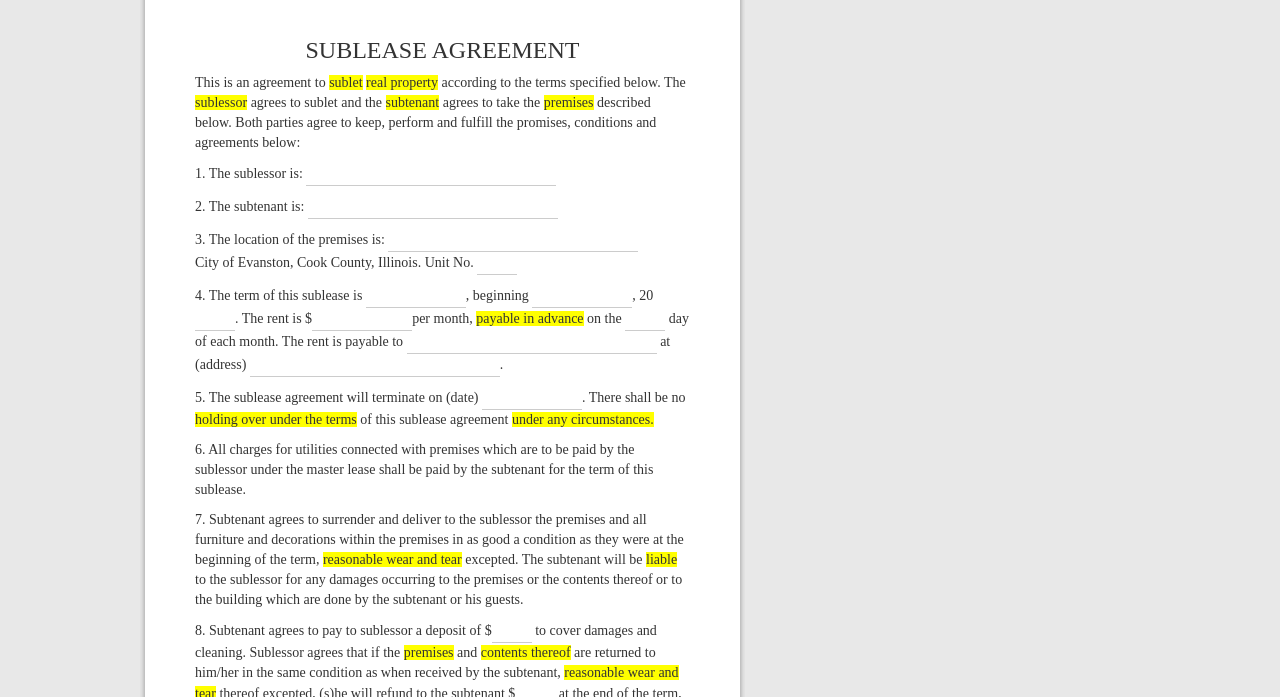
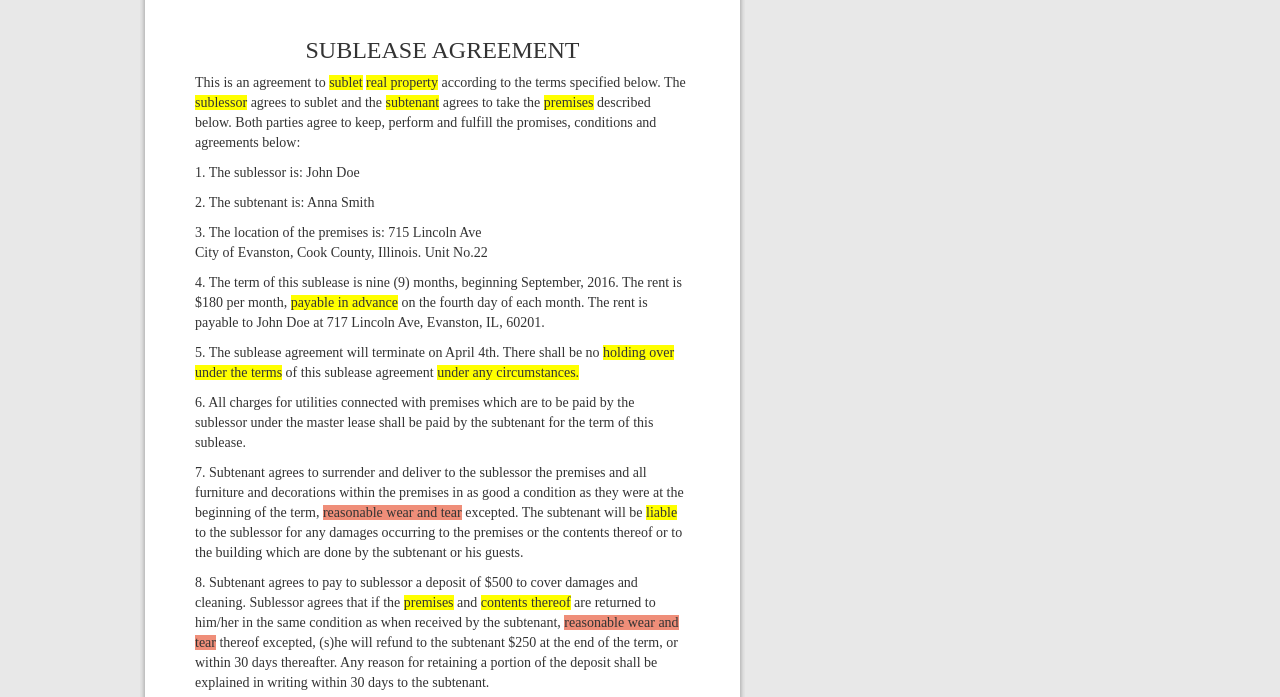
Before and after one commit to johnhkelley1/sign-steady, a website: page public/contract.html in a window 1280 px wide. Shown: the part 163-860 px from the top of the page. Drawn offline with Linux system fonts and the light colour scheme.

Commit message:
added answers to questions

```diff
--- a/public/contract.html
+++ b/public/contract.html
@@ -34,29 +34,29 @@
             This is an agreement to <span data-def="lease (a property) to a subtenant.">sublet</span> <span data-def="fixed property, principally land and buildings.">real property</span> according to the terms specified below. The <span data-def="a person who grants a sublease.">sublessor</span> agrees to sublet and the <span data-def="a person who leases property from a tenant.">subtenant</span> agrees to take the <span data-def="a house or building, together with its land and outbuildings, occupied by a business or considered in an official context.">premises</span> described below. Both parties agree to keep, perform and fulfill the promises, conditions and agreements below:
           </p>
           <p>
-            1. The sublessor is: <input type="text" class="w-250" />
+            1. The sublessor is: John Doe
           </p>
           <p>
-            2. The subtenant is: <input type="text" class="w-250" />
+            2. The subtenant is: Anna Smith
           </p>
           <p>
-            3. The location of the premises is: <input type="text" class="w-250" /><br />
-            City of Evanston, Cook County, Illinois. Unit No. <input type="text" class="w-40" />
+            3. The location of the premises is: 715 Lincoln Ave<br />
+            City of Evanston, Cook County, Illinois. Unit No.22
           </p>
           <p>
-            4. The term of this sublease is <input type="text" class="w-100" />, beginning <input type="text" class="w-100" />, 20<input type="text" class="w-40" />. The rent is $<input type="text" class="w-100" />per month, <span data-def="the part of a contractually due sum that is paid or received in advance for goods or services.">payable in advance</span> on the <input type="text" class="w-40" /> day of each month. The rent is payable to <input type="text" class="w-250" /> at (address) <input type="text" class="w-250" />.
+            4. The term of this sublease is nine (9) months, beginning September, 2016. The rent is $180 per month, <span data-def="the part of a contractually due sum that is paid or received in advance for goods or services.">payable in advance</span> on the fourth day of each month. The rent is payable to John Doe at 717 Lincoln Ave, Evanston, IL, 60201.
           </p>
           <p>
-            5. The sublease agreement will terminate on (date) <input type="text" class="w-100" />. There shall be no <span data-def="the act of keeping possession by the tenant, without the consent of the landlord of premises which the latter, or those under whom he claims, had leased to the former, after the term has expired.">holding over under the terms</span> of this sublease agreement <span data-def="no matter what the situation.">under any circumstances.</span>
+            5. The sublease agreement will terminate on April 4th. There shall be no <span data-def="the act of keeping possession by the tenant, without the consent of the landlord of premises which the latter, or those under whom he claims, had leased to the former, after the term has expired.">holding over under the terms</span> of this sublease agreement <span data-def="no matter what the situation.">under any circumstances.</span>
           </p>
           <p>
             6. All charges for utilities connected with premises which are to be paid by the sublessor under the master lease shall be paid by the subtenant for the term of this sublease.
           </p>
           <p>
-            7. Subtenant agrees to surrender and deliver to the sublessor the premises and all furniture and decorations within the premises in as good a condition as they were at the beginning of the term, <span data-def="Reasonable wear and tear (NOTE: may vary with discussion)">reasonable wear and tear</span> excepted. The subtenant will be <span data-def="legal responsibility for one's acts or omissions. Failure of a person or entity to meet that responsibility leaves him/her/it open to a lawsuit for any resulting damages or a court order to perform (as in a breach of contract or violation of statute).">liable</span> to the sublessor for any damages occurring to the premises or the contents thereof or to the building which are done by the subtenant or his guests.
+            7. Subtenant agrees to surrender and deliver to the sublessor the premises and all furniture and decorations within the premises in as good a condition as they were at the beginning of the term, <span class="red-highlight" data-def="Reasonable wear and tear (NOTE: may vary with discussion)">reasonable wear and tear</span> excepted. The subtenant will be <span data-def="legal responsibility for one's acts or omissions. Failure of a person or entity to meet that responsibility leaves him/her/it open to a lawsuit for any resulting damages or a court order to perform (as in a breach of contract or violation of statute).">liable</span> to the sublessor for any damages occurring to the premises or the contents thereof or to the building which are done by the subtenant or his guests.
           </p>
           <p>
-            8. Subtenant agrees to pay to sublessor a deposit of $<input type="text" class="w-40" /> to cover damages and cleaning. Sublessor agrees that if the <span data-def="a house or building, together with its land and outbuildings, occupied by a business or considered in an official context.">premises</span> and <span data-def="from or out of that origin or cause.">contents thereof</span> are returned to him/her in the same condition as when received by the subtenant, <span data-def="Reasonable wear and tear (NOTE: may vary with discussion)">reasonable wear and tear</span> thereof excepted, (s)he will refund to the subtenant $<input type="text" class="w-40" /> at the end of the term, or within 30 days thereafter. Any reason for retaining a portion of the deposit shall be explained in writing within 30 days to the subtenant.
+            8. Subtenant agrees to pay to sublessor a deposit of $500 to cover damages and cleaning. Sublessor agrees that if the <span data-def="a house or building, together with its land and outbuildings, occupied by a business or considered in an official context.">premises</span> and <span data-def="from or out of that origin or cause.">contents thereof</span> are returned to him/her in the same condition as when received by the subtenant, <span class="red-highlight" data-def="Reasonable wear and tear (NOTE: may vary with discussion)">reasonable wear and tear</span> thereof excepted, (s)he will refund to the subtenant $250 at the end of the term, or within 30 days thereafter. Any reason for retaining a portion of the deposit shall be explained in writing within 30 days to the subtenant.
           </p>
         </div>
         <div class="sheet">
@@ -152,7 +152,7 @@
                   </div>
                   <div id="collapseOne" class="accordion-body collapse">
                     <div class="accordion-inner">
-                      Answer 1
+                      On the fourth day of each month.
                     </div>
                   </div>
                 </div>
@@ -165,7 +165,7 @@
                   </div>
                   <div id="collapseTwo" class="accordion-body collapse">
                     <div class="accordion-inner">
-                      Answer 2
+                      The subtenant.
                     </div>
                   </div>
                 </div>
@@ -178,7 +178,7 @@
                   </div>
                   <div id="collapseThree" class="accordion-body collapse">
                     <div class="accordion-inner">
-                      Answer 3
+                      $500
                     </div>
                   </div>
                 </div>
--- a/public/main.less
+++ b/public/main.less
@@ -125,6 +125,9 @@ body {
 	span {
 		background-color: yellow;
 		cursor: pointer;
+		&.red-highlight {
+			background-color: #ef8e79;
+		}
 	}
 	span.no-highlight {
 		background: none;
```
